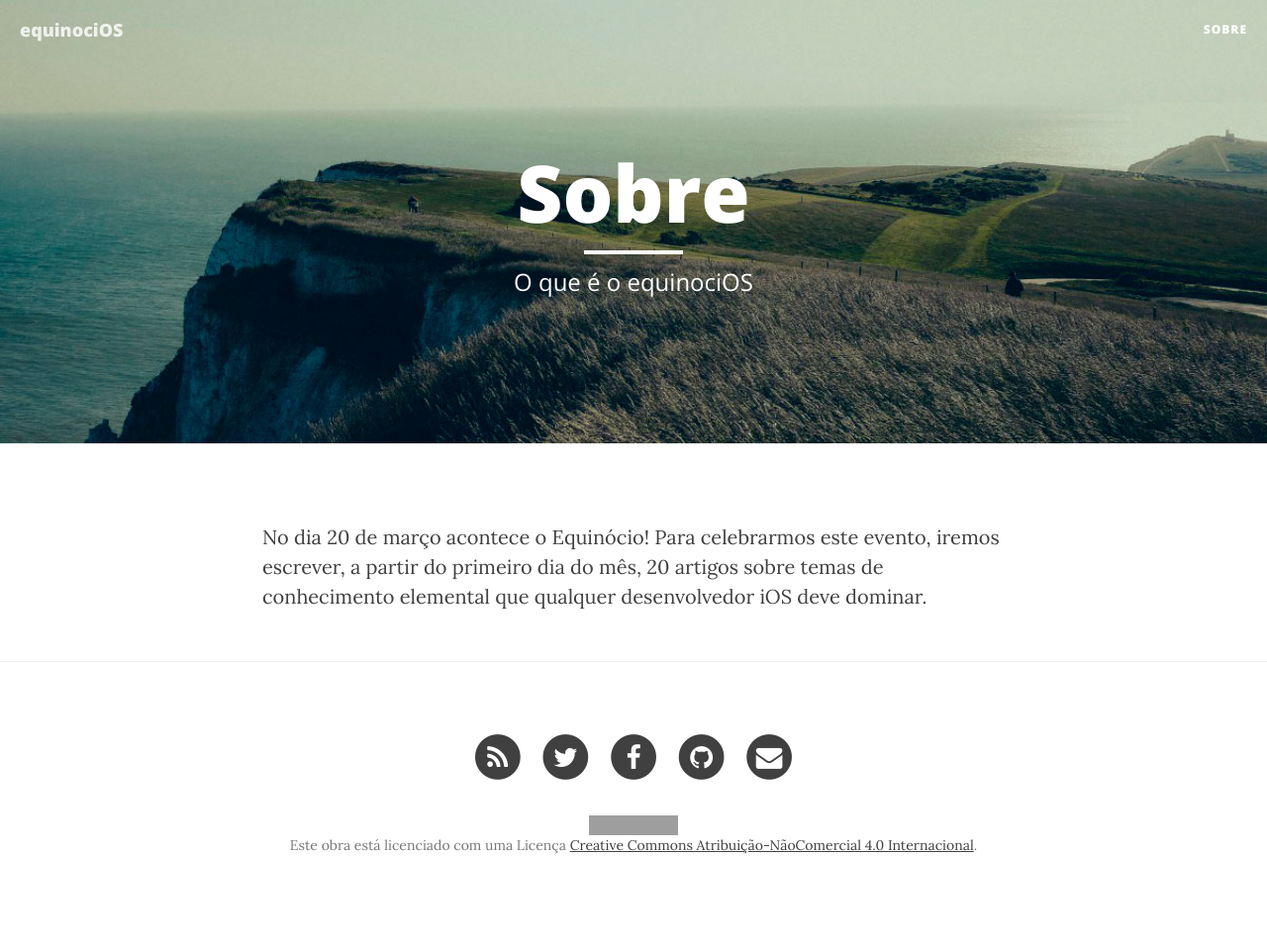
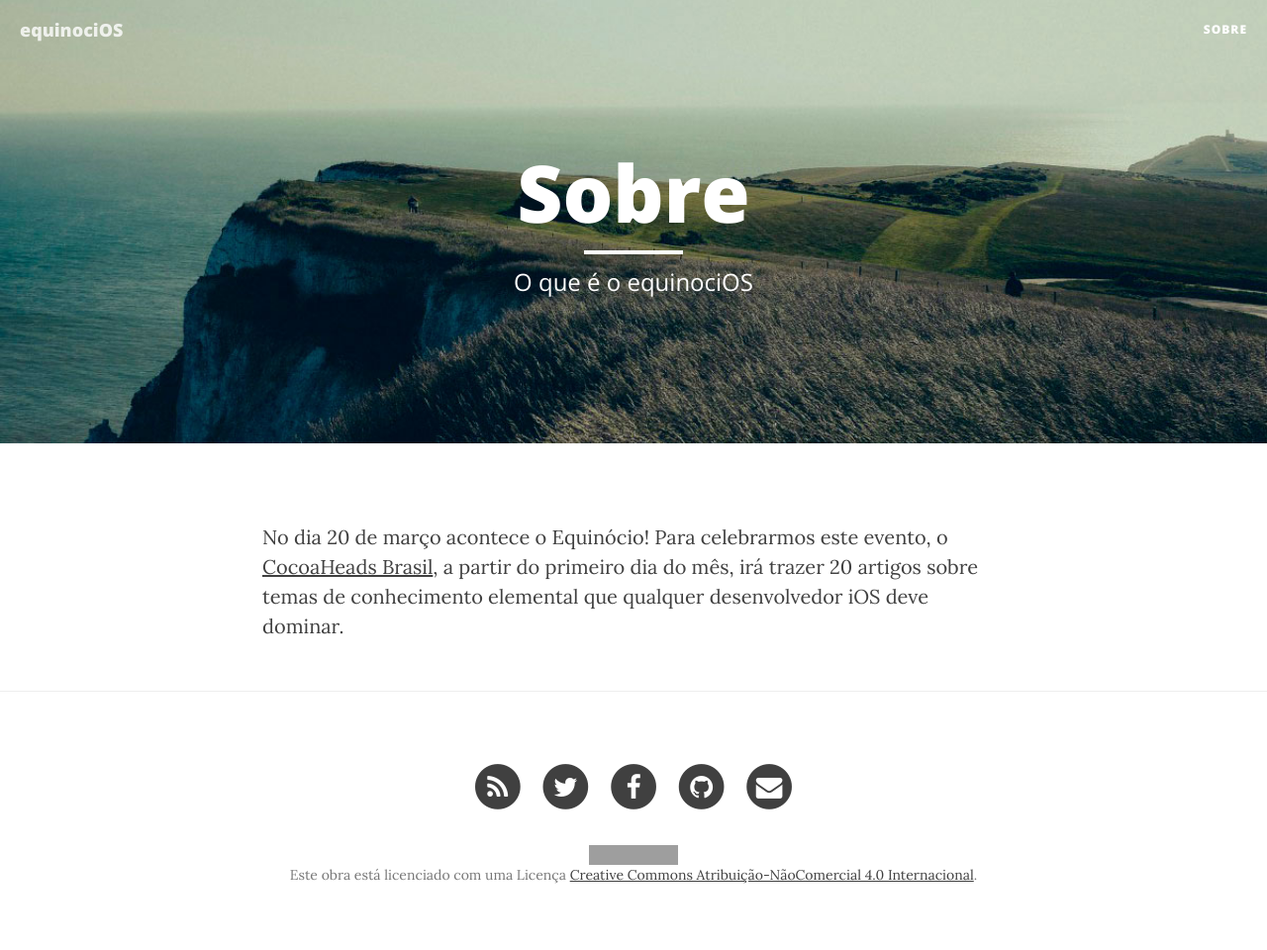
Before and after one commit to CocoaHeadsBrasil/equinociOS, a Jekyll site: the page built from about.html, in a window 1280 px wide. Shown: the whole page at 99% size. Built offline with Jekyll 4.4.1, drawn with Linux system fonts in a browser that asks for light colours; nearby versions of some CDN libraries; before the commit the page ends 930 px from its top, so only the background shows below that; grey boxes are pictures that could not be loaded.

Commit message:
Update about page

```diff
--- a/about.html
+++ b/about.html
@@ -5,4 +5,4 @@ description: "O que é o equinociOS"
 header-img: "img/about-bg.jpg"
 ---
 
-<p>No dia 20 de março acontece o Equinócio! Para celebrarmos este evento, iremos escrever, a partir do primeiro dia do mês, 20 artigos sobre temas de conhecimento elemental que qualquer desenvolvedor iOS deve dominar.</p>
+<p>No dia 20 de março acontece o Equinócio! Para celebrarmos este evento, o <a href="cocoaheads.com.br">CocoaHeads Brasil</a>, a partir do primeiro dia do mês, irá trazer 20 artigos sobre temas de conhecimento elemental que qualquer desenvolvedor iOS deve dominar.</p>
```
